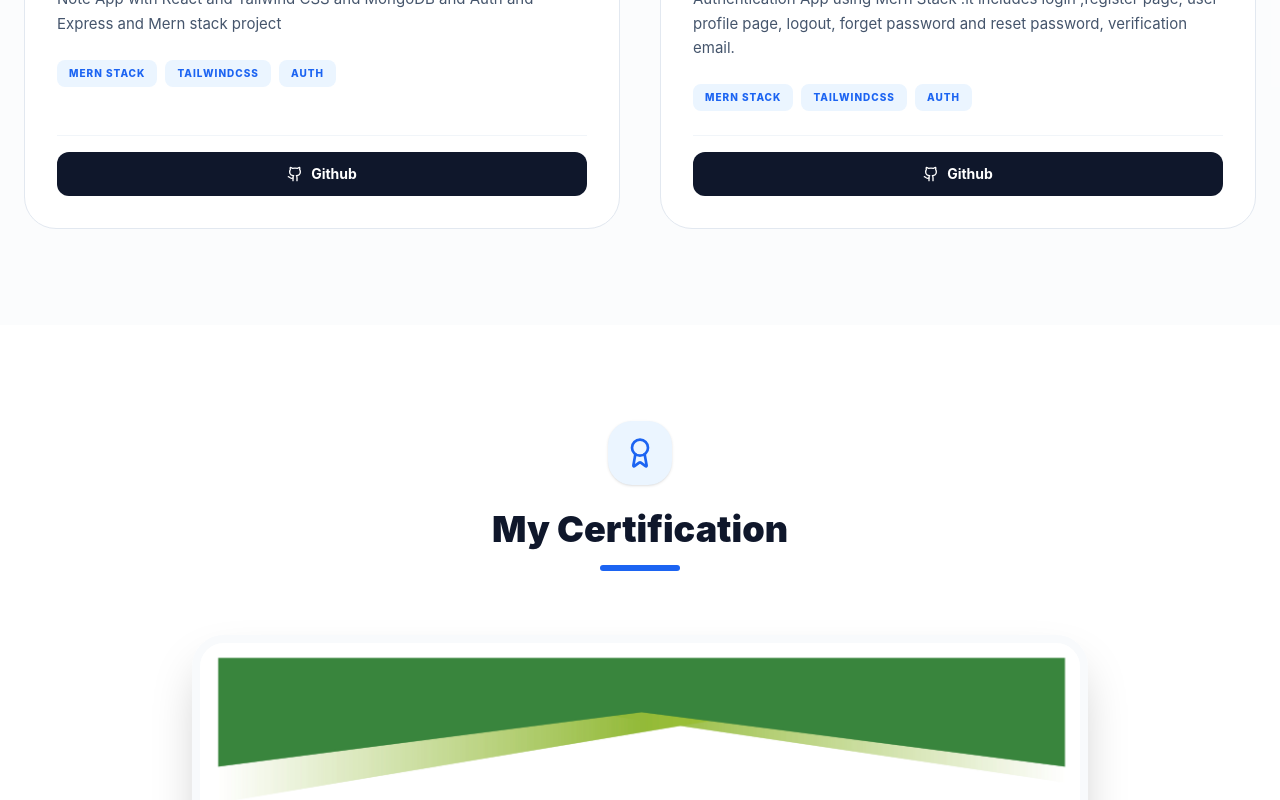
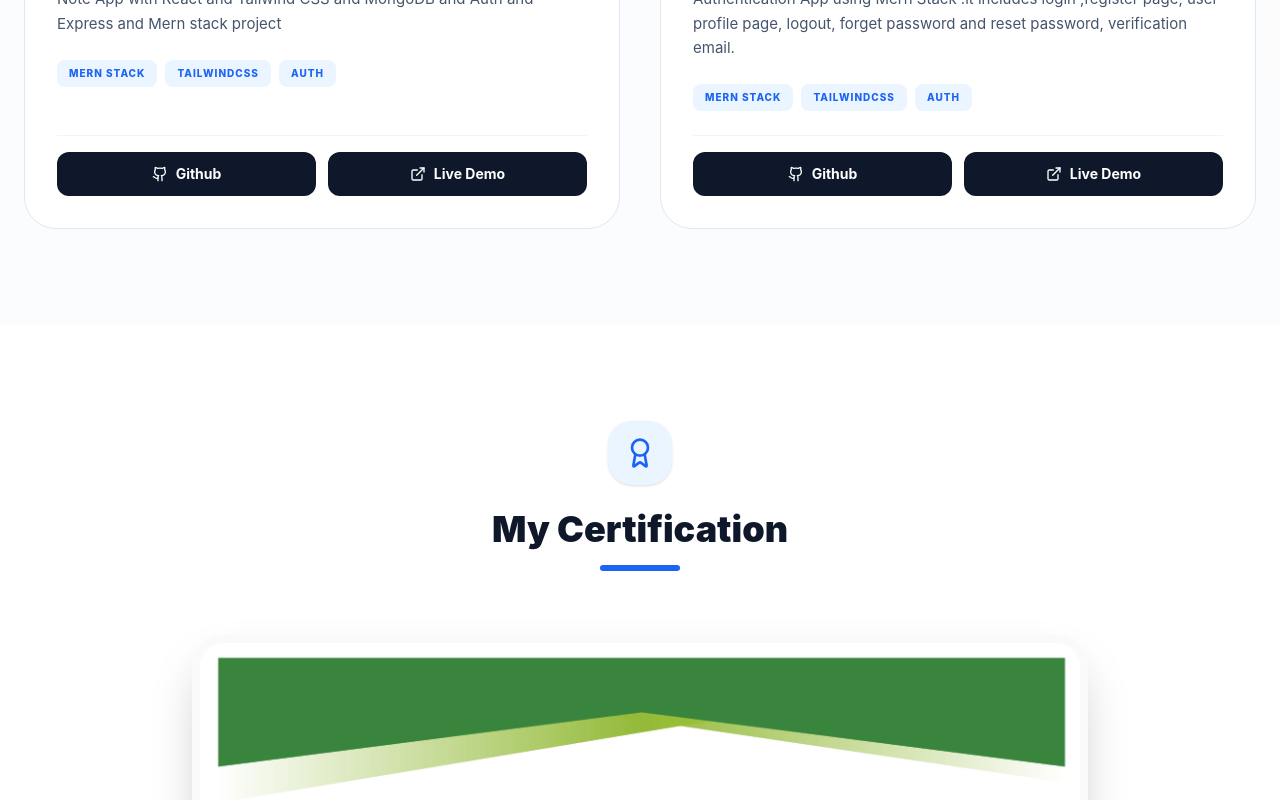
Before and after one commit to DemonNyan/porfolio_webite, a React (Vite) app: page / in a window 1280 px wide. Shown: the part 4740-5540 px from the top of the page. Built offline with nearby package versions, Linux system fonts and the light colour scheme.

Commit message:
create demo

```diff
--- a/src/components/ProjectCard.jsx
+++ b/src/components/ProjectCard.jsx
@@ -29,7 +29,16 @@ const ProjectCard = ({ project }) => {
           >
             <Github size={18} />
           </a>
-
+          {project.demo && (
+            <a
+              href={project.demo}
+              target="_blank"
+              rel="noopener noreferrer"
+              className="p-3 bg-white/90 backdrop-blur-md rounded-xl text-slate-900 hover:bg-blue-600 hover:text-white transition-all shadow-lg"
+            >
+              <ExternalLink size={18} />
+            </a>
+          )}
         </div>
       </div>
 
@@ -64,7 +73,15 @@ const ProjectCard = ({ project }) => {
           >
             <Github size={16} /> Github
           </a>
-
+          {project.demo && (
+            <a
+              href={project.demo}
+              target="_blank"
+              className="flex-1 flex items-center justify-center gap-2 py-3 bg-slate-900 text-white rounded-xl font-bold text-sm hover:bg-slate-800 transition-colors"
+            >
+              <ExternalLink size={16} /> Live Demo
+            </a>
+          )}
         </div>
       </div>
     </motion.div>
```
